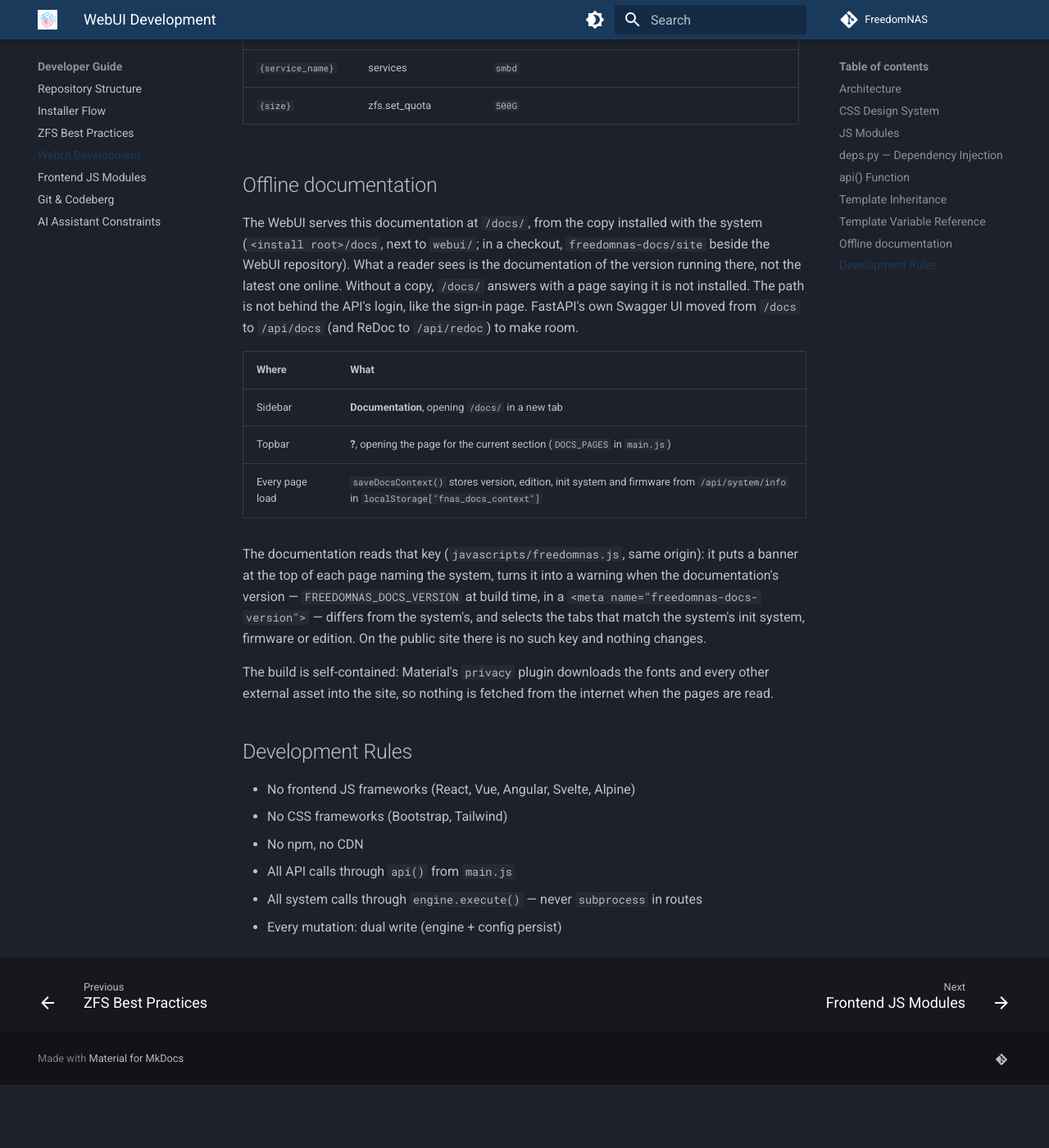
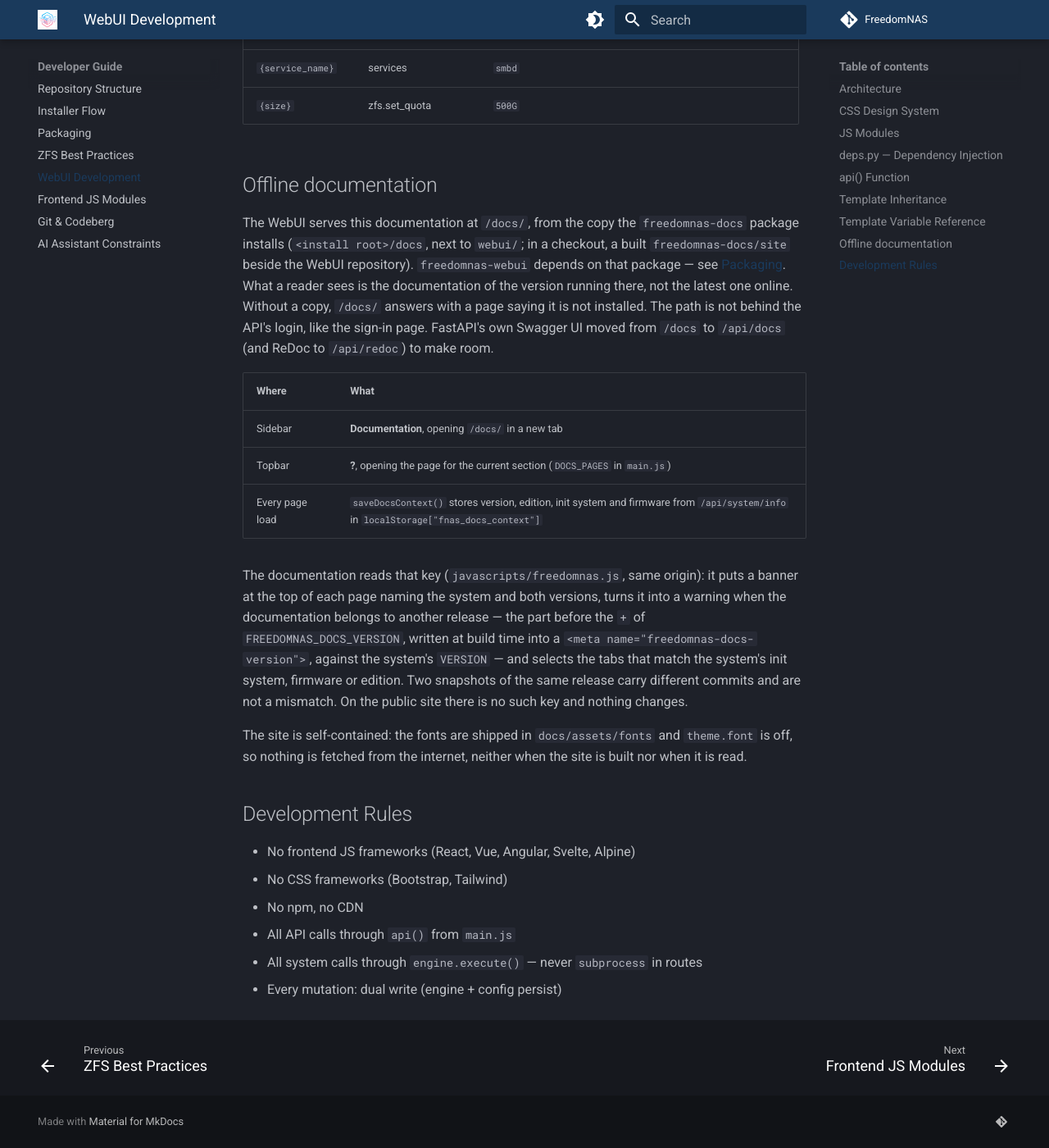
Before and after one commit to FreedomNAS/freedomnas-docs, an MkDocs documentation site: the page built from docs/developer/webui.md, in a window 1280 px wide and 1400 px high, scrolled down 5382 px. Shown: the whole window at 82% size. Built offline with MkDocs 1.6.1 and Material for MkDocs 9.7.7, drawn with Linux system fonts in a browser that asks for light colours; before the commit the page ends 6705 px from its top, so only the background shows below that; part of the change alters nothing that is shown.

Commit message:
Add a packaging page and bring the offline docs section up to date

```diff
--- /dev/null
+++ b/docs/developer/packaging.md
@@ -0,0 +1,101 @@
+# Packaging
+
+FreedomNAS is five components, each packaged for every edition from the
+same checkouts, plus a kernel for the Arch-based editions.
+
+| Component | Contents | Installed at |
+|-----------|----------|--------------|
+| `freedomnas-profiles` | the JSON profiles and shared assets | `<root>/profiles` |
+| `freedomnas-core` | engine, config, reconciler, CLI | `<root>/core/freedomnas`, on `sys.path` through `freedomnas-core.pth` |
+| `freedomnas-docs` | this documentation, built for offline reading | `<root>/docs` |
+| `freedomnas-webui` | FastAPI app, frontend, `VERSION` | `<root>/webui` |
+| `freedomnas-installer` | the profile-driven installer | `<root>/installer` |
+
+`<root>` is `paths.install_root` in the edition's OS profile:
+`/usr/lib/freedomnas` on Linux, `/usr/local/lib/freedomnas` on FreeBSD.
+`freedomnas-webui` depends on `freedomnas-docs`, so every system with the
+WebUI has the documentation of its own version at `/docs/`.
+
+## Where each format is built
+
+| Format | Repository | Built by | Published to |
+|--------|------------|----------|--------------|
+| `.deb` | freedomnas-deb | `bin/build-freedomnas-debs.sh` from each component's `debian/` | Codeberg's Debian registry |
+| Arch / Artix | freedomnas-arch | `bin/build.sh` in an Arch container, PKGBUILDs cloning the components at a branch | Codeberg's Arch registry |
+| FreeBSD `pkg` | freedomnas-freebsd | `bin/build-freedomnas-pkgs.sh` on FreeBSD, staging directories handed to `pkg create` | a signed pkg repository |
+| Gentoo | freedomnas-overlay | live (`-9999`) ebuilds tracking `dev` | the overlay itself |
+| Images, live ISOs | freedomnas-image-builder | `common/install-core.sh` from the sibling checkouts | release downloads |
+| Installer copy | freedomnas-installer | `lib/core_installer.py`, from the installed layout or the checkouts | — |
+
+The Debian and Arch registries are filled by Forgejo workflows on the
+self-hosted runner (`publish-packages.yml` in each repository), with the
+organisation's `PACKAGE_REGISTRY_USER` and `PACKAGE_REGISTRY_TOKEN`.
+
+## Versions
+
+The base version is the upstream half of each component's
+`debian/changelog` (`1.0`), and raising it is a decision someone makes. A
+build from `main` is that base; a build from `dev` is a snapshot, so every
+change gets a version of its own:
+
+| Format | Snapshot version |
+|--------|------------------|
+| `.deb` | `1.0+<yyyymmdd>.<commit>-1` |
+| Arch | `1.0+<yyyymmddHHMMSS>.<commit>-1` |
+| FreeBSD | `1.0.<yyyymmddhhmm>` (pkg's own form) |
+| Images | `1.0+<yyyymmddHHMMSS>.<commit>` |
+
+`1.0+...` sorts after `1.0` and before `1.1` everywhere.
+
+Each component is versioned from its own repository, so the WebUI and the
+documentation of one snapshot carry different commits. What matters is the
+release: the WebUI writes its version to `<root>/webui/VERSION`, the
+documentation is built with its own in `FREEDOMNAS_DOCS_VERSION`, and the
+documentation compares only the part before the `+`. FreeBSD writes both in
+the FreedomNAS form, `1.0+<stamp>`, so the comparison works there too.
+
+## freedomnas-docs
+
+The documentation is the one component that is compiled: MkDocs with
+Material turns it into a static site. Every format builds it with its own
+distribution's `mkdocs` and `mkdocs-material`, and needs no network: the
+fonts are in the repository (`docs/assets/fonts`, Roboto and Roboto Mono,
+SIL Open Font License 1.1) and `theme.font` is off, so nothing is downloaded
+at build time or when a page is read.
+
+| Format | Built with |
+|--------|------------|
+| `.deb` | Debian's `mkdocs`, `mkdocs-material`, `python3-pymdownx` |
+| Arch | `mkdocs`, `mkdocs-material`, `python-pymdown-extensions` |
+| FreeBSD | `py3xx-mkdocs-material` |
+| Images | `mkdocs` if the build host has it, otherwise the pinned `requirements.txt` in a throwaway virtualenv, otherwise a prebuilt `site/` |
+
+The public copy at <https://freedomnas.codeberg.page/freedomnas-docs/> is
+built by freedomnas-docs' own workflow from `requirements.txt`, which pins
+`mkdocs<2`: MkDocs 2.0 breaks Material's plugins and themes.
+
+## linux-freedomnas
+
+Arch and Artix will run their own kernel with the OpenZFS modules built in,
+the way Proxmox ships its kernels, instead of building `zfs.ko` with DKMS on
+the NAS: a DKMS build that fails once leaves a NAS that cannot import its
+pool. [linux-freedomnas](https://codeberg.org/FreedomNAS/linux-freedomnas) is
+Arch's `linux-lts` plus OpenZFS compiled against it, split into
+`linux-freedomnas`, `linux-freedomnas-headers` and `zfs-utils-freedomnas`;
+the kernel depends on the userspace of its own build, so pacman never pairs
+a kernel with another ZFS version. freedomnas-arch builds and publishes it,
+rebuilding only when its version is not in the registry yet. The editions
+still install `zfs-dkms-git` until the packages are published and the
+profiles switch.
+
+## Licenses
+
+| Repositories | License |
+|--------------|---------|
+| freedomnas-core, -profiles, -webui, -installer, -module-template | MPL-2.0 |
+| freedomnas-docs, pages (the website) | MPL-2.0 |
+| freedomnas-arch, linux-freedomnas, freedomnas-deb, -freebsd, -overlay, -image-builder, -specs | GPL-2.0-or-later |
+
+A package keeps the license of what it packages: the FreedomNAS components
+are MPL-2.0 whichever repository builds them, `freedomnas-docs` adds the
+fonts' OFL-1.1, and the kernel packages carry the kernel's and OpenZFS's.
--- a/docs/developer/webui.md
+++ b/docs/developer/webui.md
@@ -195,9 +195,10 @@ All authenticated pages extend `base.html`:
 
 ## Offline documentation
 
-The WebUI serves this documentation at `/docs/`, from the copy installed
-with the system (`<install root>/docs`, next to `webui/`; in a checkout,
-`freedomnas-docs/site` beside the WebUI repository). What a reader sees is
+The WebUI serves this documentation at `/docs/`, from the copy the
+`freedomnas-docs` package installs (`<install root>/docs`, next to `webui/`;
+in a checkout, a built `freedomnas-docs/site` beside the WebUI repository).
+`freedomnas-webui` depends on that package — see [Packaging](packaging.md). What a reader sees is
 the documentation of the version running there, not the latest one online.
 Without a copy, `/docs/` answers with a page saying it is not installed. The
 path is not behind the API's login, like the sign-in page. FastAPI's own
@@ -211,15 +212,18 @@ make room.
 | Every page load | `saveDocsContext()` stores version, edition, init system and firmware from `/api/system/info` in `localStorage["fnas_docs_context"]` |
 
 The documentation reads that key (`javascripts/freedomnas.js`, same origin):
-it puts a banner at the top of each page naming the system, turns it into a
-warning when the documentation's version — `FREEDOMNAS_DOCS_VERSION` at build
-time, in a `<meta name="freedomnas-docs-version">` — differs from the
-system's, and selects the tabs that match the system's init system, firmware
-or edition. On the public site there is no such key and nothing changes.
+it puts a banner at the top of each page naming the system and both
+versions, turns it into a warning when the documentation belongs to another
+release — the part before the `+` of `FREEDOMNAS_DOCS_VERSION`, written at
+build time into a `<meta name="freedomnas-docs-version">`, against the
+system's `VERSION` — and selects the tabs that match the system's init
+system, firmware or edition. Two snapshots of the same release carry
+different commits and are not a mismatch. On the public site there is no
+such key and nothing changes.
 
-The build is self-contained: Material's `privacy` plugin downloads the fonts
-and every other external asset into the site, so nothing is fetched from
-the internet when the pages are read.
+The site is self-contained: the fonts are shipped in `docs/assets/fonts`
+and `theme.font` is off, so nothing is fetched from the internet, neither
+when the site is built nor when it is read.
 
 ## Development Rules
 
--- a/mkdocs.yml
+++ b/mkdocs.yml
@@ -112,6 +112,7 @@ nav:
   - Developer Guide:
     - Repository Structure: developer/repositories.md
     - Installer Flow: developer/installer.md
+    - Packaging: developer/packaging.md
     - ZFS Best Practices: developer/zfs.md
     - WebUI Development: developer/webui.md
     - Frontend JS Modules: developer/frontend.md
```
